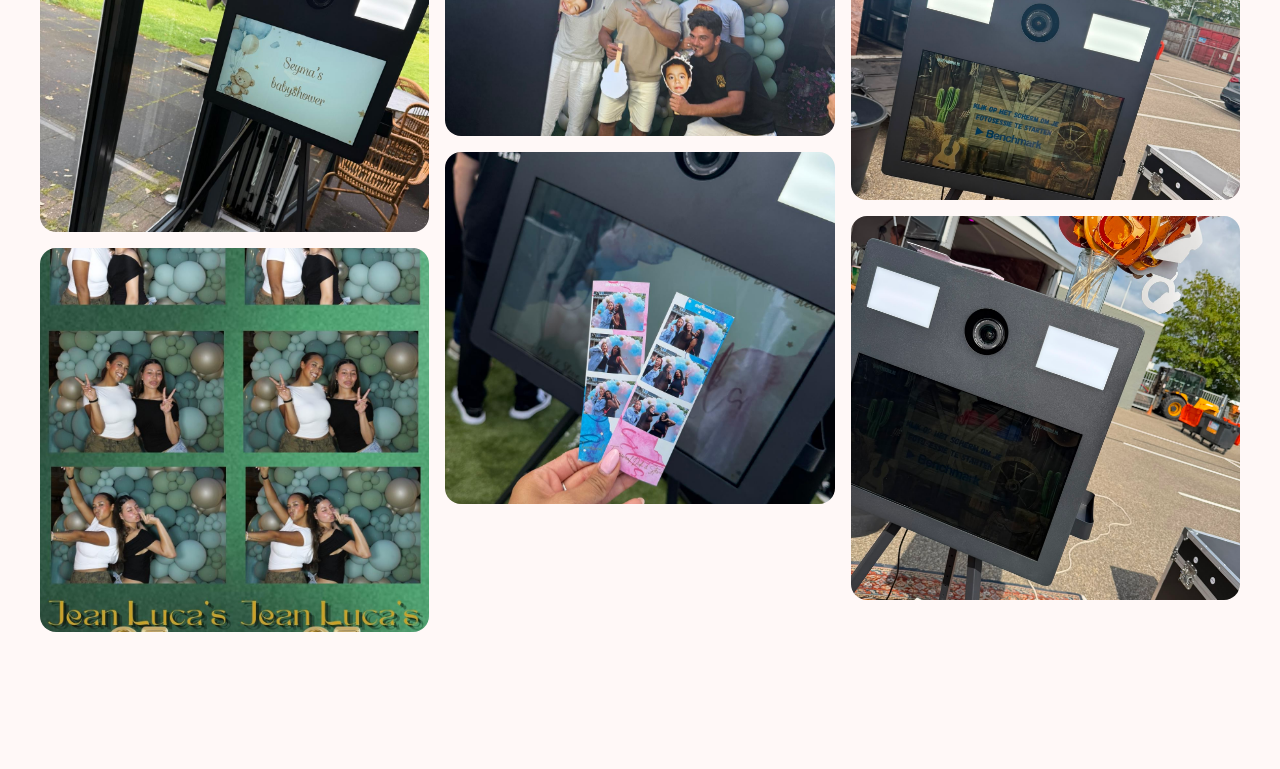
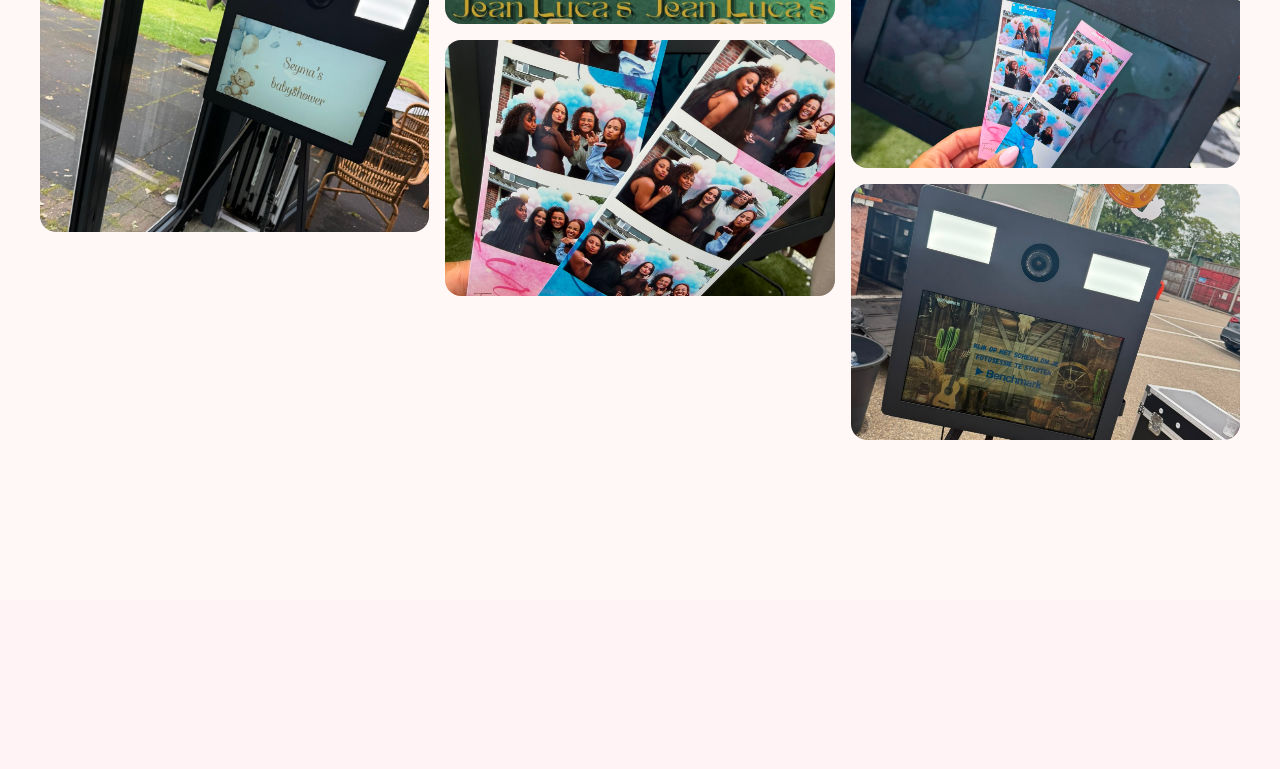
Before and after one commit to Koensuhre/heynoona, a Next.js app: page / in a window 1280 px wide. Shown: the part 5022-5791 px from the top of the page. Built offline with nearby package versions, Linux system fonts and the light colour scheme.

Commit message:
fotos wijziging

```diff
--- a/src/components/Gallery.tsx
+++ b/src/components/Gallery.tsx
@@ -16,10 +16,8 @@ const galleryItems: GalleryItem[] = [
   { height: "h-96", image: "/gallery/3.JPG", label: "Party mode" },
   { height: "h-64", image: "/gallery/4.JPG", label: "Glow" },
   { height: "h-56", image: "/gallery/6.JPG", label: "Golden hour" },
-  { height: "h-[22rem]", image: "/gallery/7.JPG", label: "Night out" },
   { height: "h-72", image: "/gallery/8.JPG", label: "Smile club" },
   { height: "h-64", image: "/gallery/9.JPG", label: "Flash moment" },
-  { height: "h-96", image: "/gallery/10.JPG", label: "You're on camera!" },
 ];
 
 export default function Gallery() {
```
